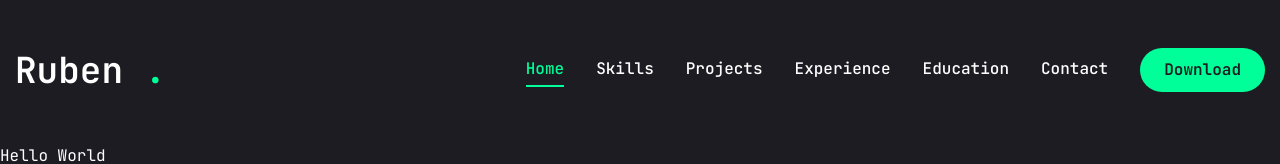
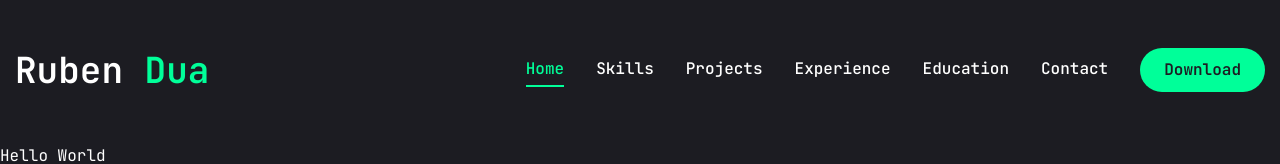
Before and after one commit to DuaRuben/portfolio, a Next.js app: page / in a window 1280 px wide. Shown: the top 164 px of the page. Built offline with nearby package versions, Linux system fonts and the light colour scheme.

Commit message:
Update Header.tsx

```diff
--- a/components/Header.tsx
+++ b/components/Header.tsx
@@ -10,7 +10,7 @@ const Header = () => {
             <div className="container mx-auto flex items-center justify-between ">
                 <Link href="/">
                     <h1 className="text-4xl font-semibold">
-                        Ruben <span className="text-accent-default">.</span></h1>
+                        Ruben <span className="text-accent-default">Dua</span></h1>
                 </Link>
 
                 {/*Style for Desktop navigation menu*/}
```
